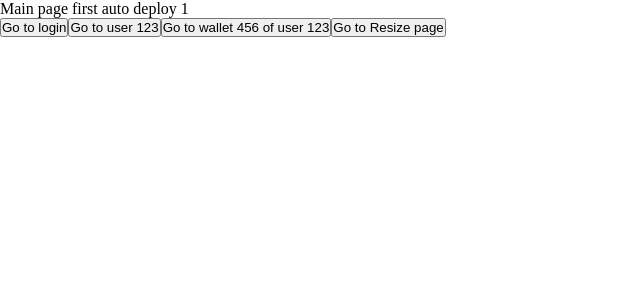
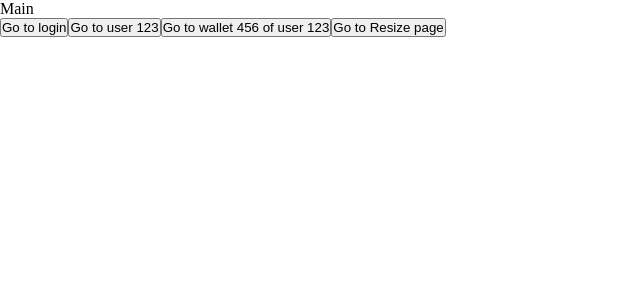
Before and after one commit to mister-asia/spa-router, a React (Vite) app: page / in a window 1280 px wide. Shown: the top 300 px of the page, without its empty margins (0-640 px from the left). Built offline with nearby package versions, Linux system fonts and the light colour scheme.

Commit message:
Update App.tsx
Update

```diff
--- a/src/App.tsx
+++ b/src/App.tsx
@@ -14,7 +14,7 @@ const Main = () => {
 
   return (
     <div>
-      <div>Main page first auto deploy 1</div>
+      <div>Main</div>
       <button
         onClick={() => {
           history.navigate("/login");
```
